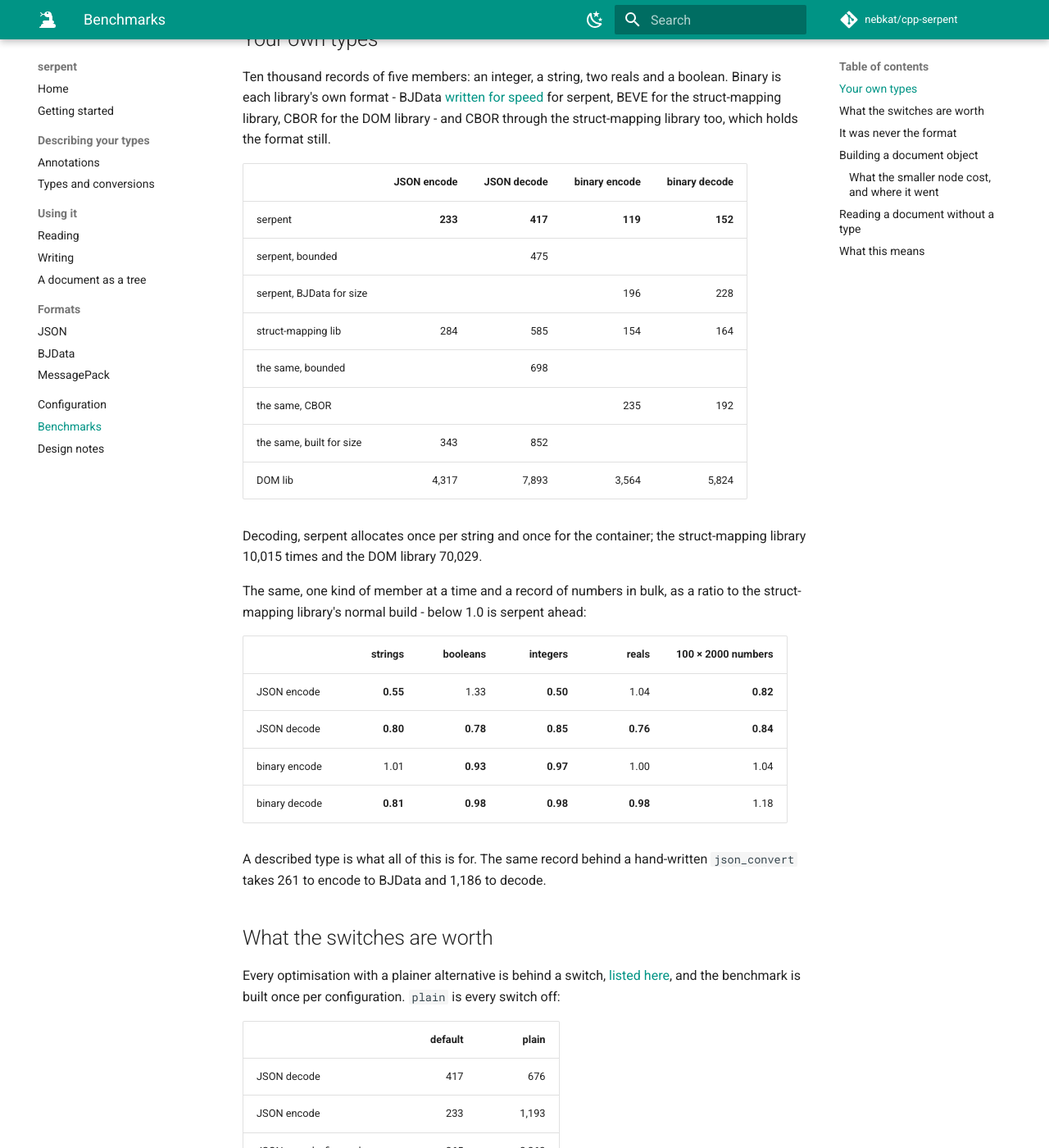
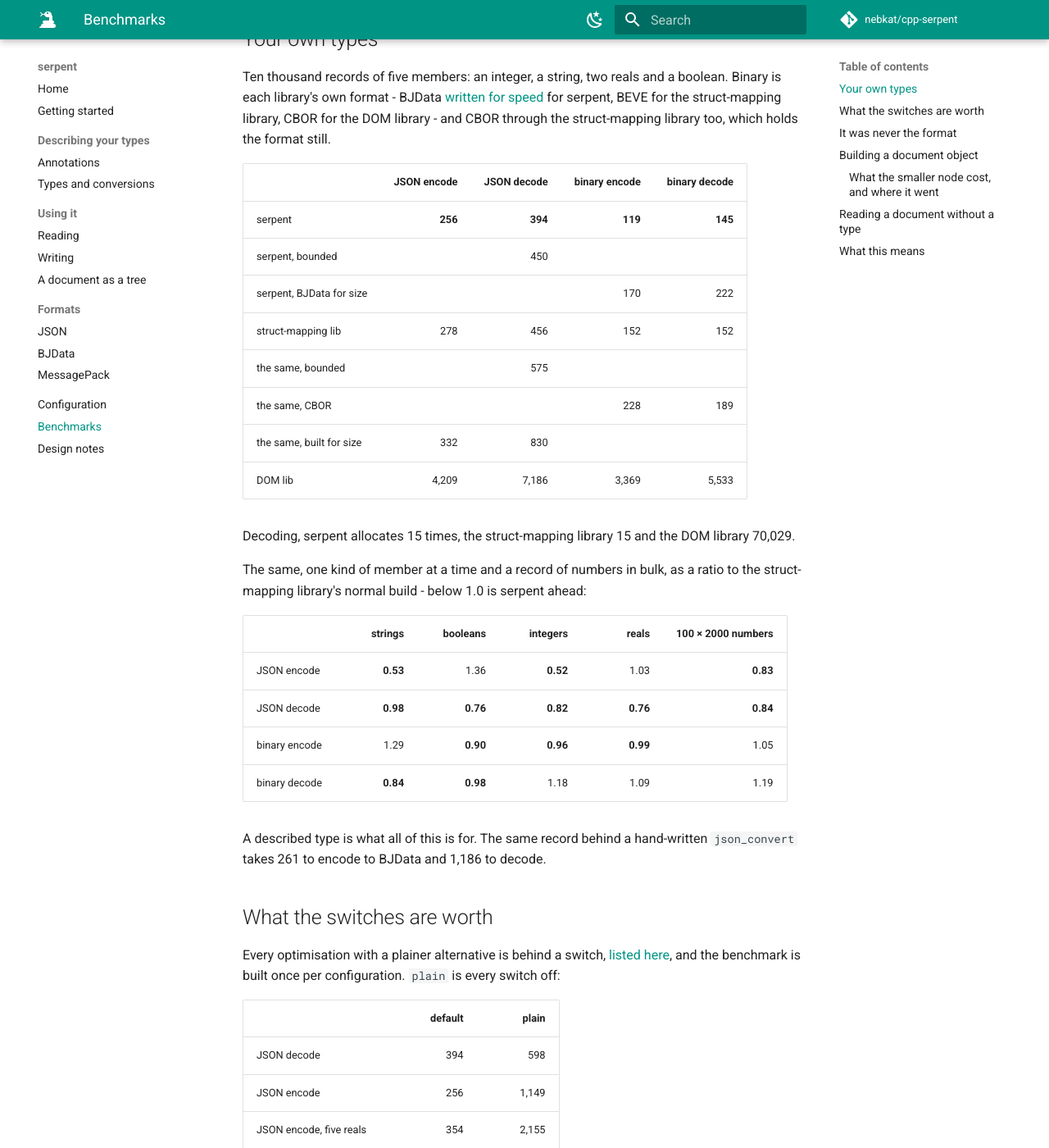
Before and after one commit to nebkat/cpp-serpent, an MkDocs documentation site: the page built from docs/benchmarks.md, in a window 1280 px wide and 1400 px high, scrolled down 591 px. Shown: the whole window at 82% size. Built offline with MkDocs 1.6.1 and Material for MkDocs 9.7.7, drawn with Linux system fonts in a browser that asks for light colours; comment, search, counter and statistics services are not loaded; some of the changed text lies outside the part shown.

Commit message:
docs: Regenerate the benchmark tables from the best of ten runs
Measured at main 54fd8a2. The fastest of a row is now the fastest of
the rows the table shows: the results also hold serpent's table form,
which the script was counting and the table leaves out, so serpent's
binary times lost their bold to a row nobody could see. The allocation
counts are the run's: the struct-mapping library allocates 15 times
decoding, as serpent does, no longer 10,015.

```diff
--- a/docs/benchmarks.md
+++ b/docs/benchmarks.md
@@ -30,27 +30,27 @@ struct-mapping library too, which holds the format still.
 
 | | JSON encode | JSON decode | binary encode | binary decode |
 |---|---:|---:|---:|---:|
-| serpent | **233** | **417** | **119** | **152** |
-| serpent, bounded |  | 475 |  |  |
-| serpent, BJData for size |  |  | 196 | 228 |
-| struct-mapping lib | 284 | 585 | 154 | 164 |
-| the same, bounded |  | 698 |  |  |
-| the same, CBOR |  |  | 235 | 192 |
-| the same, built for size | 343 | 852 |  |  |
-| DOM lib | 4,317 | 7,893 | 3,564 | 5,824 |
+| serpent | **256** | **394** | **119** | **145** |
+| serpent, bounded |  | 450 |  |  |
+| serpent, BJData for size |  |  | 170 | 222 |
+| struct-mapping lib | 278 | 456 | 152 | 152 |
+| the same, bounded |  | 575 |  |  |
+| the same, CBOR |  |  | 228 | 189 |
+| the same, built for size | 332 | 830 |  |  |
+| DOM lib | 4,209 | 7,186 | 3,369 | 5,533 |
 
-Decoding, serpent allocates once per string and once for the container; the struct-mapping
-library 10,015 times and the DOM library 70,029.
+Decoding, serpent allocates 15 times, the struct-mapping library 15 and the DOM library
+70,029.
 
 The same, one kind of member at a time and a record of numbers in bulk, as a ratio to the
 struct-mapping library's normal build - below 1.0 is serpent ahead:
 
 | | strings | booleans | integers | reals | 100 × 2000 numbers |
 |---|---:|---:|---:|---:|---:|
-| JSON encode | **0.55** | 1.33 | **0.50** | 1.04 | **0.82** |
-| JSON decode | **0.80** | **0.78** | **0.85** | **0.76** | **0.84** |
-| binary encode | 1.01 | **0.93** | **0.97** | 1.00 | 1.04 |
-| binary decode | **0.81** | **0.98** | **0.98** | **0.98** | 1.18 |
+| JSON encode | **0.53** | 1.36 | **0.52** | 1.03 | **0.83** |
+| JSON decode | **0.98** | **0.76** | **0.82** | **0.76** | **0.84** |
+| binary encode | 1.29 | **0.90** | **0.96** | **0.99** | 1.05 |
+| binary decode | **0.84** | **0.98** | 1.18 | 1.09 | 1.19 |
 
 A described type is what all of this is for. The same record behind a hand-written
 `json_convert` takes 261 to encode to BJData and 1,186 to decode.
@@ -63,12 +63,12 @@ switch off:
 
 | | default | plain |
 |---|---:|---:|
-| JSON decode | 417 | 676 |
-| JSON encode | 233 | 1,193 |
-| JSON encode, five reals | 365 | 2,263 |
-| JSON encode, five integers | 119 | 405 |
-| binary decode | 152 | 147 |
-| binary encode | 119 | 167 |
+| JSON decode | 394 | 598 |
+| JSON encode | 256 | 1,149 |
+| JSON encode, five reals | 354 | 2,155 |
+| JSON encode, five integers | 116 | 392 |
+| binary decode | 145 | 148 |
+| binary encode | 119 | 213 |
 
 ## It was never the format
 
@@ -148,12 +148,12 @@ than by move, would take both out.
 
 | | first key of citm | last key of citm | sum ids, twitter | count every value, citm | sum coordinates, canada |
 |---|---:|---:|---:|---:|---:|
-| serpent | **0.07** | 655 | 233 | 829 | 2,696 |
-| serpent, over an index built first | 751 | 745 | 256 | 812 | 2,950 |
-| on-demand parser | 179 | **270** | **110** | **315** | 1,618 |
-| fast DOM A | 363 | 362 | 143 | 413 | **1,251** |
-| fast DOM B | 869 | 871 | 757 | 911 | 1,906 |
-| DOM lib | 7,221 | 7,233 | 3,307 | 7,365 | 13,244 |
+| serpent | **0.07** | 674 | 220 | 877 | 2,702 |
+| serpent, over an index built first | 751 | 735 | 239 | 816 | 2,884 |
+| on-demand parser | 172 | **257** | **105** | **298** | 1,533 |
+| fast DOM A | 353 | 352 | 136 | 398 | **1,207** |
+| fast DOM B | 840 | 839 | 704 | 877 | 1,848 |
+| DOM lib | 6,850 | 6,843 | 3,159 | 6,983 | 12,542 |
 
 serpent reads in place and builds nothing, so what it does not look at costs nothing and it never
 allocates; walking a whole document it is 2-4x behind parsers that index or build one first.
```
Also changed, not shown: 1 other file.
